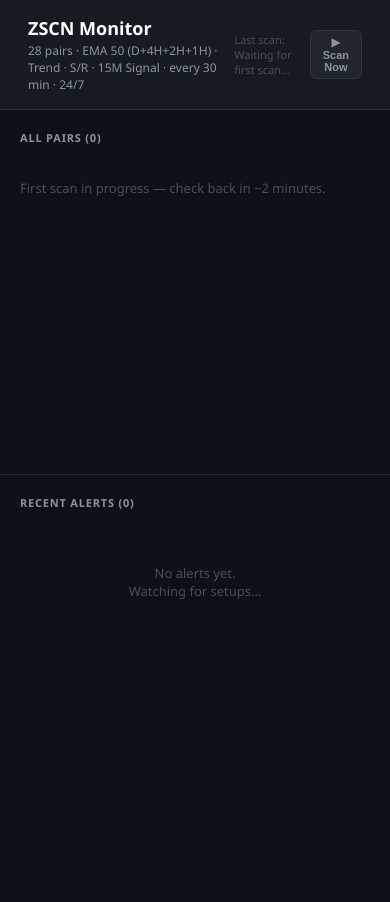
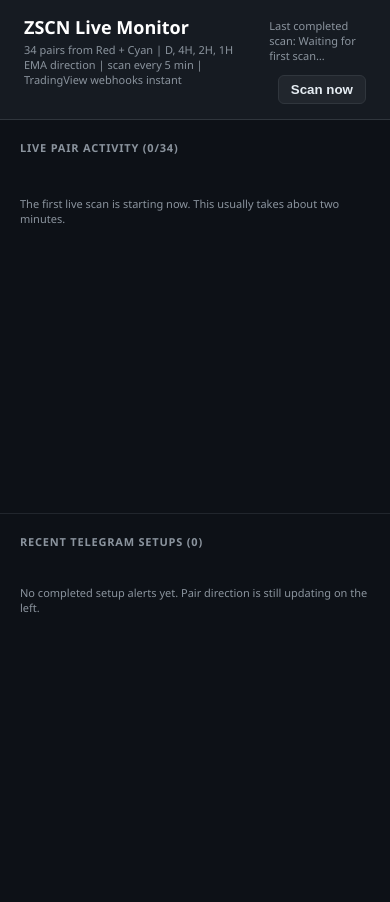
Before and after one commit to harryyvana-rgb/zscn-monitor, a Flask app: page /dashboard in a window 390 px wide. Before the commit the page ends 599 px from the top, so only its background shows below. Run offline with Flask 3, Linux system fonts and the light colour scheme.

Commit message:
Make dashboard live across Red and Cyan lists

```diff
--- a/app.py
+++ b/app.py
@@ -10,7 +10,8 @@ from apscheduler.schedulers.background import BackgroundScheduler
 from monitor import (run_scan, run_weekly_bias, run_friday_preview,
                      pair_status, recent_alerts, ALERTS_LOG_PATH,
                      get_win_rate, get_market_update_data,
-                     get_weekly_trade_report, run_backtest)
+                     get_weekly_trade_report, run_backtest,
+                     PAIRS, SCAN_INTERVAL_MINUTES, record_live_event)
 
 last_scan_time = None
 scan_state = {
@@ -789,6 +790,8 @@ def scheduled_scan():
         scan_state.update({
             "status": "completed",
             "completed_at": datetime.now(timezone.utc).isoformat(),
+            "pairs_fresh": sum(1 for status in results.values() if not status.get("stale")),
+            "pairs_stale": sum(1 for status in results.values() if status.get("stale")),
         })
 
         for trade, status, reason in invalidated:
@@ -858,7 +861,7 @@ def scheduled_friday_preview():
 
 
 # ── Scheduler ─────────────────────────────────────────────────────────────────
-# Continuous scan every 30 min (no session restriction)
+# Continuous scan on a five-minute cadence (no session restriction)
 # Sunday 11:00 UTC (6:00 AM CDT)  — morning preparation bias
 # Sunday 22:00 UTC (5:00 PM CDT)  — market open confirmation
 # Friday 20:00 UTC (3:00 PM CDT)  — end-of-week preview for next week
@@ -866,7 +869,7 @@ scheduler = BackgroundScheduler(timezone="UTC")
 scheduler.add_job(
     scheduled_scan,
     "interval",
-    minutes=20,
+    minutes=SCAN_INTERVAL_MINUTES,
     id="continuous_scan",
     next_run_time=datetime.now(timezone.utc) + timedelta(seconds=10),
     max_instances=1,
@@ -884,7 +887,7 @@ if os.environ.get("ZSCN_DISABLE_SCHEDULER") != "1":
     scheduler.start()
     logger.info(
         "Scheduler started — "
-        "every 20 min | "
+        f"every {SCAN_INTERVAL_MINUTES} min | "
         "06:00 UTC (London) | 13:00 UTC (NY) | "
         "Fri 20:00 UTC (preview) | Fri 21:00 UTC (weekly summary) | "
         "Sun 11:00 UTC (bias) | Sun 22:00 UTC (week opener) | "
@@ -899,13 +902,17 @@ def index():
 
 @app.route("/health")
 def health():
+    statuses = list(pair_status.values())
     return jsonify({
         "ok": True,
         "status": "running",
         "pairs_tracked": len(pair_status),
-        "pairs_expected": 28,
+        "pairs_expected": len(PAIRS),
+        "pairs_fresh": sum(1 for status in statuses if not status.get("stale")),
+        "pairs_stale": sum(1 for status in statuses if status.get("stale")),
         "alerts_fired": len(recent_alerts),
         "last_scan": last_scan_time,
+        "scan_interval_minutes": SCAN_INTERVAL_MINUTES,
         "scan": dict(scan_state),
     })
 
@@ -920,7 +927,9 @@ def dashboard():
         "dashboard.html",
         pairs=sorted_pairs,
         alerts=recent_alerts,
-        last_scan=last_scan_time or "Waiting for first scan…"
+        last_scan=last_scan_time or "Waiting for first scan…",
+        expected_pairs=len(PAIRS),
+        scan_interval=SCAN_INTERVAL_MINUTES,
     )
 
 
@@ -1065,6 +1074,7 @@ def webhook():
         price     = float(data.get("price", 0) or 0)
 
         logger.info(f"Webhook: {pair} stage={stage} {direction} @ {price}")
+        record_live_event(pair, data)
 
         event = str(data.get("event", "")).lower()
 
--- a/templates/dashboard.html
+++ b/templates/dashboard.html
@@ -3,261 +3,189 @@
 <head>
   <meta charset="UTF-8"/>
   <meta name="viewport" content="width=device-width, initial-scale=1.0"/>
-  <title>ZSCN Monitor</title>
-  <meta http-equiv="refresh" content="60"/>
+  <title>ZSCN Live Monitor</title>
+  <meta http-equiv="refresh" content="15"/>
   <style>
     *, *::before, *::after { box-sizing: border-box; margin: 0; padding: 0; }
-    body { background: #0d1117; color: #e6edf3; font-family: 'Segoe UI', sans-serif; min-height: 100vh; }
-
+    body { background: #0d1117; color: #e6edf3; font-family: "Segoe UI", sans-serif; min-height: 100vh; }
     .header {
-      background: #161b22; border-bottom: 1px solid #30363d;
-      padding: 16px 28px; display: flex; align-items: center;
-      justify-content: space-between; position: sticky; top: 0; z-index: 10;
+      background: #161b22; border-bottom: 1px solid #30363d; padding: 15px 24px;
+      display: flex; align-items: center; justify-content: space-between;
+      position: sticky; top: 0; z-index: 10;
     }
-    .header h1 { font-size: 18px; font-weight: 700; color: #fff; }
-    .header .sub { font-size: 12px; color: #8b949e; margin-top: 2px; }
-    .header-right { display: flex; align-items: center; gap: 14px; }
-    .last-scan { font-size: 11px; color: #484f58; }
+    h1 { font-size: 18px; color: #fff; }
+    .sub, .last-scan { color: #8b949e; font-size: 11px; margin-top: 3px; }
+    .header-right { display: flex; align-items: center; gap: 12px; }
     .scan-btn {
-      font-size: 11px; font-weight: 600; padding: 5px 12px; border-radius: 6px;
-      background: #21262d; border: 1px solid #30363d; color: #8b949e; cursor: pointer;
+      padding: 6px 12px; border-radius: 6px; border: 1px solid #30363d;
+      color: #e6edf3; background: #21262d; cursor: pointer; font-weight: 600;
     }
-    .scan-btn:hover { background: #30363d; color: #e6edf3; }
-
-    .main { display: grid; grid-template-columns: 1fr 360px; gap: 0; min-height: calc(100vh - 57px); }
-    .pairs-panel { padding: 20px; border-right: 1px solid #21262d; }
-    .alerts-panel { padding: 20px; background: #0d1117; }
+    .main { display: grid; grid-template-columns: 1fr 350px; min-height: calc(100vh - 62px); }
+    .pairs-panel, .alerts-panel { padding: 20px; }
+    .pairs-panel { border-right: 1px solid #21262d; }
+    .section-title {
+      color: #8b949e; font-size: 11px; font-weight: 700; text-transform: uppercase;
+      letter-spacing: .8px; margin-bottom: 12px;
+    }
+    .pair-grid {
+      display: grid; grid-template-columns: repeat(auto-fill, minmax(230px, 1fr));
+      gap: 10px;
+    }
+    .pair-card { background: #161b22; border: 1px solid #21262d; border-radius: 8px; padding: 12px; }
+    .pair-card.alert-long { border-color: #3fb950; }
+    .pair-card.alert-short { border-color: #f85149; }
+    .pair-card.ema-aligned { border-color: #388bfd; }
+    .pair-card.stale { border-style: dashed; opacity: .78; }
+    .pair-top { display: flex; justify-content: space-between; align-items: center; gap: 8px; }
+    .pair-name { font-size: 14px; font-weight: 700; color: #fff; }
+    .pair-price { color: #8b949e; font-size: 12px; margin: 5px 0 8px; }
+    .badge {
+      display: inline-block; font-size: 10px; font-weight: 700; padding: 2px 7px;
+      border-radius: 20px; margin: 0 3px 4px 0;
+    }
+    .badge-red { background: rgba(248,81,73,.15); color: #ff7b72; }
+    .badge-cyan { background: rgba(57,197,207,.15); color: #56d4dd; }
+    .badge-long { background: rgba(63,185,80,.15); color: #3fb950; }
+    .badge-short { background: rgba(248,81,73,.15); color: #f85149; }
+    .badge-none { background: #21262d; color: #8b949e; }
+    .badge-score { background: rgba(210,153,34,.15); color: #e3b341; }
+    .badge-stale { background: rgba(210,153,34,.15); color: #e3b341; }
+    .ema-dots { display: grid; grid-template-columns: repeat(4, 1fr); gap: 4px; margin-top: 8px; }
+    .ema-dot {
+      text-align: center; font-size: 10px; padding: 4px 2px; border-radius: 4px;
+      border: 1px solid #30363d; color: #8b949e;
+    }
+    .ema-dot.bullish { border-color: #3fb950; color: #3fb950; background: rgba(63,185,80,.08); }
+    .ema-dot.bearish { border-color: #f85149; color: #f85149; background: rgba(248,81,73,.08); }
+    .ema-dot.flat, .ema-dot.unknown { border-color: #6e7681; color: #8b949e; }
+    .tf-detail, .pair-meta, .pair-error { font-size: 10px; margin-top: 7px; line-height: 1.45; }
+    .tf-detail, .pair-meta { color: #6e7681; }
+    .pair-error { color: #e3b341; }
+    .alert-item {
+      background: #161b22; border: 1px solid #21262d; border-radius: 8px;
+      padding: 12px; margin-bottom: 10px;
+    }
+    .alert-item.long { border-left: 3px solid #3fb950; }
+    .alert-item.short { border-left: 3px solid #f85149; }
+    .alert-pair { font-size: 14px; font-weight: 700; }
+    .alert-detail, .alert-time, .empty-state { color: #8b949e; font-size: 11px; margin-top: 5px; }
+    .empty-state { padding: 24px 0; }
     @media (max-width: 900px) {
       .main { grid-template-columns: 1fr; }
-      .pairs-panel { border-right: none; border-bottom: 1px solid #21262d; }
+      .pairs-panel { border-right: 0; border-bottom: 1px solid #21262d; }
+      .header { align-items: flex-start; gap: 10px; }
+      .header-right { flex-direction: column; align-items: flex-end; }
     }
-
-    .section-title {
-      font-size: 11px; font-weight: 600; text-transform: uppercase;
-      letter-spacing: 0.8px; color: #8b949e; margin-bottom: 14px;
-    }
-
-    .pair-grid {
-      display: grid;
-      grid-template-columns: repeat(auto-fill, minmax(210px, 1fr));
-      gap: 10px;
-    }
-    .pair-card {
-      background: #161b22; border: 1px solid #21262d; border-radius: 8px;
-      padding: 12px 14px; transition: border-color .15s;
-    }
-    .pair-card.alert-long  { border-color: #3fb950; background: rgba(63,185,80,.06); }
-    .pair-card.alert-short { border-color: #f85149; background: rgba(248,81,73,.06); }
-    .pair-card.ema-aligned { border-color: #388bfd55; }
-
-    .pair-name  { font-size: 14px; font-weight: 700; color: #fff; margin-bottom: 4px; }
-    .pair-price { font-size: 12px; color: #8b949e; margin-bottom: 8px; }
-
-    .badge {
-      display: inline-block; font-size: 10px; font-weight: 600;
-      padding: 2px 7px; border-radius: 20px; margin-right: 4px; margin-bottom: 4px;
-    }
-    .badge-long     { background: rgba(63,185,80,.15);  color: #3fb950; }
-    .badge-short    { background: rgba(248,81,73,.15);  color: #f85149; }
-    .badge-watching { background: rgba(56,139,253,.12); color: #388bfd; }
-    .badge-none     { background: #21262d; color: #484f58; }
-    .badge-score    { background: rgba(210,153,34,.15); color: #e3b341; }
-    .badge-aplus    { background: rgba(255,100,0,.2);  color: #ff7b3a; font-weight:700; }
-    .badge-retest   { background: rgba(130,80,255,.2); color: #a87fff; }
-
-    .score-bar { display: flex; gap: 3px; margin: 6px 0; }
-    .score-pip {
-      width: 18px; height: 4px; border-radius: 2px; background: #21262d;
-    }
-    .score-pip.lit-bull { background: #3fb950; }
-    .score-pip.lit-bear { background: #f85149; }
-
-    .conf-lines { margin-top: 6px; }
-    .conf-line { font-size: 10px; color: #8b949e; margin: 2px 0; line-height: 1.4; }
-    .conf-line.hit { color: #8b949e; }
-
-    .ema-dots { display: flex; gap: 4px; margin-top: 6px; flex-wrap: wrap; }
-    .ema-dot {
-      font-size: 10px; padding: 2px 6px; border-radius: 3px;
-      border: 1px solid #30363d; color: #8b949e;
-    }
-    .ema-dot.ok-bull { border-color: #3fb950; color: #3fb950; background: rgba(63,185,80,.07); }
-    .ema-dot.ok-bear { border-color: #f85149; color: #f85149; background: rgba(248,81,73,.07); }
-
-    .pair-error   { font-size: 10px; color: #484f58; margin-top: 4px; }
-    .pair-checked { font-size: 10px; color: #30363d; margin-top: 6px; }
-
-    /* alerts panel */
-    .alert-empty { font-size: 13px; color: #484f58; text-align: center; padding: 40px 0; }
-    .alert-item {
-      background: #161b22; border: 1px solid #21262d; border-radius: 8px;
-      padding: 12px 14px; margin-bottom: 10px;
-    }
-    .alert-item.long  { border-left: 3px solid #3fb950; }
-    .alert-item.short { border-left: 3px solid #f85149; }
-    .alert-item.early { border-left: 3px solid #e3b341; }
-    .alert-top  { display: flex; align-items: center; gap: 8px; margin-bottom: 6px; }
-    .alert-pair { font-size: 15px; font-weight: 700; color: #fff; }
-    .alert-dir  { font-size: 11px; font-weight: 600; padding: 1px 7px; border-radius: 20px; }
-    .alert-dir.long  { background: rgba(63,185,80,.15); color: #3fb950; }
-    .alert-dir.short { background: rgba(248,81,73,.15); color: #f85149; }
-    .alert-score { font-size: 11px; color: #e3b341; margin-bottom: 6px; }
-    .alert-detail { font-size: 11px; color: #8b949e; margin: 2px 0; }
-    .alert-time   { font-size: 10px; color: #484f58; margin-top: 6px; }
-
-    .empty-state { color:#484f58; font-size:13px; padding:20px 0; grid-column:1/-1; }
   </style>
 </head>
 <body>
-
 <div class="header">
   <div>
-    <h1>ZSCN Monitor</h1>
-    <div class="sub">28 pairs · EMA 50 (D+4H+2H+1H) · Trend · S/R · 15M Signal · every 30 min · 24/7</div>
+    <h1>ZSCN Live Monitor</h1>
+    <div class="sub">{{ expected_pairs }} pairs from Red + Cyan | D, 4H, 2H, 1H EMA direction | scan every {{ scan_interval }} min | TradingView webhooks instant</div>
   </div>
   <div class="header-right">
-    <div class="last-scan">Last scan: {{ last_scan }}</div>
-    <button class="scan-btn" onclick="triggerScan()">▶ Scan Now</button>
+    <div class="last-scan">Last completed scan: {{ last_scan }}</div>
+    <button class="scan-btn" onclick="triggerScan()">Scan now</button>
   </div>
 </div>
 
 <div class="main">
-
-  <!-- Pairs -->
   <div class="pairs-panel">
-    <div class="section-title">All Pairs ({{ pairs | length }})</div>
+    <div class="section-title">Live Pair Activity ({{ pairs | length }}/{{ expected_pairs }})</div>
     <div class="pair-grid">
-
       {% for p in pairs %}
         {% set dir = p.get('direction', 'NONE') %}
-        {% set is_alert = p.get('alert', false) %}
-        {% set is_ema   = p.get('ema_aligned', false) %}
-
-        {% if is_alert and dir == 'LONG' %}
+        {% set stale = p.get('stale', false) %}
+        {% if p.get('alert') and dir == 'LONG' %}
           {% set card_class = 'alert-long' %}
-        {% elif is_alert and dir == 'SHORT' %}
+        {% elif p.get('alert') and dir == 'SHORT' %}
           {% set card_class = 'alert-short' %}
-        {% elif is_ema %}
+        {% elif p.get('ema_aligned') %}
           {% set card_class = 'ema-aligned' %}
         {% else %}
           {% set card_class = '' %}
         {% endif %}
+        <div class="pair-card {{ card_class }} {{ 'stale' if stale else '' }}">
+          <div class="pair-top">
+            <div class="pair-name">{{ p.get('pair') }}</div>
+            <span class="badge badge-{{ p.get('watchlist', 'Cyan') | lower }}">{{ p.get('watchlist', 'Cyan') }}</span>
+          </div>
+          <div class="pair-price">{{ p.get('price') if p.get('price') is not none else 'No price yet' }}</div>
 
-        <div class="pair-card {{ card_class }}">
-          <div class="pair-name">{{ p['pair'] }}</div>
-          <div class="pair-price">{{ p['price'] or '—' }}</div>
-
-          {% if is_alert %}
-            <span class="badge badge-{{ dir | lower }}">{{ '🟢' if dir == 'LONG' else '🔴' }} {{ dir }}</span>
-            <span class="badge badge-score">{{ p.get('confluence_score', 0) }}/4</span>
-            {% if p.get('alert_grade') == 'A+' %}
-              <span class="badge badge-aplus">🔥 A+</span>
-            {% endif %}
-            {% if p.get('is_retest') %}
-              <span class="badge badge-retest">↩ B+R</span>
-            {% endif %}
-          {% elif is_ema %}
-            <span class="badge badge-watching">👀 {{ dir }}</span>
-            <span class="badge badge-score">{{ p.get('confluence_score', 0) }}/4</span>
-          {% elif p.get('error') %}
-            <span class="badge badge-none">Error</span>
+          {% if dir == 'LONG' %}
+            <span class="badge badge-long">LONG aligned</span>
+          {% elif dir == 'SHORT' %}
+            <span class="badge badge-short">SHORT aligned</span>
           {% else %}
-            <span class="badge badge-none">No Setup</span>
+            <span class="badge badge-none">Mixed timeframes</span>
+          {% endif %}
+          <span class="badge badge-score">{{ p.get('confluence_score', 0) }}/4</span>
+          {% if stale %}
+            <span class="badge badge-stale">STALE</span>
+          {% elif p.get('market_state') == 'CLOSED' %}
+            <span class="badge badge-none">Market closed</span>
           {% endif %}
 
-          {% if p.get('price') and is_ema %}
-            <div class="score-bar">
-              {% set score = p.get('confluence_score', 0) %}
-              {% for i in range(4) %}
-                {% if i < score %}
-                  <div class="score-pip {{ 'lit-bull' if dir == 'LONG' else 'lit-bear' }}"></div>
-                {% else %}
-                  <div class="score-pip"></div>
-                {% endif %}
-              {% endfor %}
-            </div>
+          <div class="ema-dots">
+            {% for label, key in [('D', 'tf_d'), ('4H', 'tf_4h'), ('2H', 'tf_2h'), ('1H', 'tf_1h')] %}
+              {% set side = p.get(key, 'UNKNOWN') %}
+              <span class="ema-dot {{ side | lower }}">{{ label }} {{ 'UP' if side == 'BULLISH' else ('DOWN' if side == 'BEARISH' else '-') }}</span>
+            {% endfor %}
+          </div>
 
-            <div class="conf-lines">
-              {% for line in p.get('confluence_detail', []) %}
-                <div class="conf-line">{{ loop.index }}. {{ line }}</div>
-              {% endfor %}
-            </div>
-
-            <div class="ema-dots">
-              {% set d_cls = ('ok-bull' if dir == 'LONG' else 'ok-bear') %}
-              <span class="ema-dot {{ d_cls }}">D</span>
-              <span class="ema-dot {{ d_cls }}">4H</span>
-              <span class="ema-dot {{ d_cls }}">2H</span>
-              <span class="ema-dot {{ d_cls }}">1H</span>
-            </div>
+          <div class="tf-detail">
+            4H EMA slope: {{ p.get('ema_4h_slope', '-') }} |
+            2H EMA slope: {{ p.get('ema_2h_slope', '-') }}
+          </div>
+          <div class="pair-meta">
+            {{ p.get('source_status', p.get('source', 'Scanner')) }}
+            {% if p.get('data_age_minutes') is not none %}| data age {{ p.get('data_age_minutes') }}m{% endif %}
+            | checked {{ p.get('last_checked', '-') }}
+          </div>
+          {% if p.get('error') %}
+            <div class="pair-error">{{ p.get('error')[:80] }}</div>
           {% endif %}
-
-          {% if p.get('error') %}
-            <div class="pair-error">{{ p['error'][:50] }}</div>
-          {% endif %}
-          <div class="pair-checked">{{ p.get('last_checked', '') }}</div>
         </div>
       {% endfor %}
-
       {% if not pairs %}
-        <div class="empty-state">First scan in progress — check back in ~2 minutes.</div>
+        <div class="empty-state">The first live scan is starting now. This usually takes about two minutes.</div>
       {% endif %}
     </div>
   </div>
 
-  <!-- Alerts -->
   <div class="alerts-panel">
-    <div class="section-title">Recent Alerts ({{ alerts | length }})</div>
-
+    <div class="section-title">Recent Telegram Setups ({{ alerts | length }})</div>
     {% if not alerts %}
-      <div class="alert-empty">No alerts yet.<br>Watching for setups…</div>
+      <div class="empty-state">No completed setup alerts yet. Pair direction is still updating on the left.</div>
     {% endif %}
-
     {% for a in alerts %}
-      {% set dir = a.get('direction', 'LONG') %}
-      {% set is_early = a.get('early_warning', false) %}
-      {% set card_cls = 'early' if is_early else dir | lower %}
-      <div class="alert-item {{ card_cls }}">
-        <div class="alert-top">
-          <span class="alert-pair">{{ a['pair'] }}</span>
-          <span class="alert-dir {{ dir | lower }}">{{ '🟢' if dir == 'LONG' else '🔴' }} {{ dir }}</span>
-          {% if is_early %}
-            <span class="badge badge-score" style="margin-left:4px;">⚠️ WATCH</span>
-          {% endif %}
-        </div>
-        <div class="alert-score">
-          {{ a.get('confluence_score', '—') }}/4 confluences
-          {% if a.get('alert_grade') == 'A+' %} — 🔥 HIGH CONVICTION{% elif is_early %} — setup forming{% endif %}
-          {% if a.get('is_retest') %} · ↩ Break+Retest{% endif %}
-        </div>
-        <div class="alert-detail">💰 Price: {{ a.get('price', '—') }}</div>
-        {% if a.get('nearest_sr') %}
-          <div class="alert-detail">📍 S/R: {{ a.get('nearest_sr') }} ({{ a.get('sr_dist_pct') }}% away)</div>
-        {% endif %}
-        {% if a.get('signal_15m') and a.get('signal_15m') != 'None' %}
-          <div class="alert-detail">🕯 15M: {{ a.get('signal_15m') }}</div>
-        {% endif %}
-        {% if a.get('sl') and a.get('tp') %}
-          <div class="alert-detail" style="margin-top:5px;color:#e3b341;">📍 SL: {{ a.get('sl') }} · TP: {{ a.get('tp') }}</div>
-        {% endif %}
-        {% for line in a.get('confluence_detail', []) %}
-          <div class="alert-detail" style="font-size:10px;margin-top:3px;">• {{ line }}</div>
-        {% endfor %}
+      {% set alert_dir = a.get('direction', 'LONG') %}
+      <div class="alert-item {{ alert_dir | lower }}">
+        <div class="alert-pair">{{ a.get('pair') }} | {{ alert_dir }}</div>
+        <div class="alert-detail">{{ a.get('confluence_score', 0) }}/4 confluences | {{ a.get('alert_grade', '-') }}</div>
+        <div class="alert-detail">Price {{ a.get('price', '-') }} | SL {{ a.get('sl', '-') }} | TP {{ a.get('tp', '-') }}</div>
         <div class="alert-time">{{ a.get('received_at', '') }}</div>
       </div>
     {% endfor %}
   </div>
-
 </div>
 
 <script>
 function triggerScan() {
-  const btn = document.querySelector('.scan-btn');
-  btn.textContent = '⏳ Scanning…';
-  btn.disabled = true;
-  fetch('/trigger-scan', { method: 'POST' })
-    .then(() => { btn.textContent = '✅ Triggered'; setTimeout(() => location.reload(), 3000); })
-    .catch(() => { btn.textContent = '❌ Error'; btn.disabled = false; });
+  const button = document.querySelector(".scan-btn");
+  button.textContent = "Scanning...";
+  button.disabled = true;
+  fetch("/trigger-scan", { method: "POST" })
+    .then(async response => {
+      const result = await response.json();
+      button.textContent = result.ok ? "Scan started" : "Already running";
+      setTimeout(() => location.reload(), 5000);
+    })
+    .catch(() => {
+      button.textContent = "Try again";
+      button.disabled = false;
+    });
 }
 </script>
 </body>
```
Also changed, not shown: monitor.py (+179 -7 lines), tests/test_monitor.py (+53 -0 lines), tests/test_webhook.py (+6 -2 lines), 1 other file.
